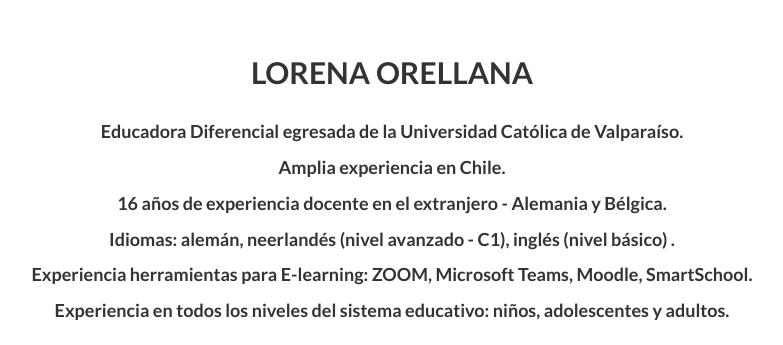
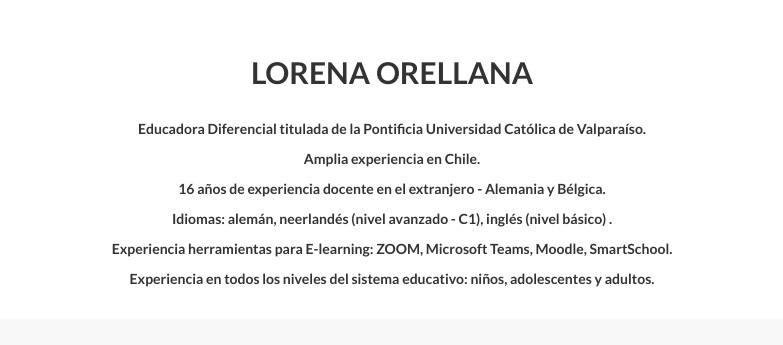
Before and after one commit to LorenaOrellana/LorenasHome, a Jekyll site: the page built from index.html, in a window 1280 px wide and 900 px high, scrolled down 585 px, cut to the strip 140-485 px from the top of the window. Shown: the whole strip, without its empty margins (248-1031 px from the left). Built offline with Jekyll 4.4.1, drawn with Linux system fonts in a browser that asks for light colours; some of the changed text lies outside the part shown.

Commit message:
changes details

```diff
--- a/_includes/about.html
+++ b/_includes/about.html
@@ -5,12 +5,12 @@
               <br/><br/>
               <h2>LORENA ORELLANA</h2>
               <br/>
-                <p style="font-size:18px"> Educadora Diferencial egresada de la Universidad Católica de Valparaíso.</p>
-                <p style="font-size:18px"> Amplia experiencia en Chile. </p>
-                <p style="font-size:18px">16 años de experiencia docente en el extranjero - Alemania y Bélgica.</p>
-                <p style="font-size:18px">Idiomas: alemán, neerlandés (nivel avanzado - C1),  inglés (nivel básico) .</p>
-                <p style="font-size:18px">Experiencia herramientas para E-learning: ZOOM, Microsoft Teams, Moodle, SmartSchool.</p>
-                <p style="font-size:18px">Experiencia en todos los niveles del sistema educativo: niños, adolescentes y adultos. </p>
+                <p> Educadora Diferencial titulada de la Pontificia Universidad Católica de Valparaíso.</p>
+                <p> Amplia experiencia en Chile. </p>
+                <p>16 años de experiencia docente en el extranjero - Alemania y Bélgica.</p>
+                <p>Idiomas: alemán, neerlandés (nivel avanzado - C1),  inglés (nivel básico) .</p>
+                <p>Experiencia herramientas para E-learning: ZOOM, Microsoft Teams, Moodle, SmartSchool.</p>
+                <p>Experiencia en todos los niveles del sistema educativo: niños, adolescentes y adultos. </p>
                 <br/>
               </div>
         </div>
--- a/_includes/ante.html
+++ b/_includes/ante.html
@@ -5,10 +5,10 @@
               <br/><br/>
               <h2>Trayectoria Profesional</h2>
               <br/>
-                <p style="font-size:18px"> Integrante del equipo directivo y psicopedagoga en el colegio Franco-Inglés de Viña del Mar.</p>
-                <p style="font-size:18px"> Profesora de español en el colegio Maria Montessori en Freiberg/Sajonia Alemania.</p>
-                <p style="font-size:18px"> Profesora de español en la TU Bergakademie Freiberg/Sajonia Alemania.</p>
-                                <p style="font-size:18px"> Profesora de español en los institutos de adultos CVO y LBC en Bélgica.</p>
+                <p> Integrante del equipo directivo y psicopedagoga en el colegio Franco-Inglés de Viña del Mar.</p>
+                <p> Profesora de español en el colegio Maria Montessori en Freiberg/Sajonia Alemania.</p>
+                <p> Profesora de español en la TU Bergakademie Freiberg/Sajonia Alemania.</p>
+                                <p> Profesora de español en los institutos de adultos CVO y LBC en Bélgica.</p>
                 <br/>
               </div>
         </div>
--- a/_includes/contact.html
+++ b/_includes/contact.html
@@ -5,8 +5,8 @@
 			<div class="row">
 				<div class="col-lg-6">
 					<h2>Contacto</h2>
-					<p style="color:black;font-size:24px">  correo electrónico: laop2004@yahoo.es</p>
-					<p style="color:black;font-size:24px">  teléfono: 950547273</p>
+					<p style="color:black">  correo electrónico: laop2004@yahoo.es</p>
+					<p style="color:black">  teléfono / WhatsApp: +56 950547273</p>
 				</div>
 				<div class="col-lg-6">
 					<ul class="list-inline banner-social-buttons">
--- a/_includes/tarifas.html
+++ b/_includes/tarifas.html
@@ -5,9 +5,9 @@
               <br/><br/>
               <h2>Tarifas</h2>
               <br/>
-                <p style="font-size:18px"> 15 mil pesos por hora de clase.</p>
-                <p style="font-size:18px"> Valores variables de acuerdo a la frecuencia y modalidad programada.</p>
-                <p style="font-size:18px"> Sistema de pago con boleta de servicios.</p>
+                <p> 15 mil pesos por hora de clase.</p>
+                <p> Valores variables de acuerdo a la frecuencia y modalidad programada.</p>
+                <p> Sistema de pago con boleta de servicios.</p>
                 <br/>
               </div>
         </div>
--- a/_posts/2014-09-23-services-4.markdown
+++ b/_posts/2014-09-23-services-4.markdown
@@ -5,7 +5,7 @@
 title: CONCEPTO GENERAL
 description: |
 ---
-**APOYO ESCOLAR Y/O PSICOPEDAGOGICO**
+**APOYO ESCOLAR Y/O PSICOPEDAGÓGICO**
 
 El apoyo escolar y/o psicopedagógico se ha diseñado con el objetivo de abordar plena y profesionalmente las necesidades del niño a nivel académico, prestando especial atención a las necesidades o dificultades que pueden influir en el correcto aprendizaje.
 
```
